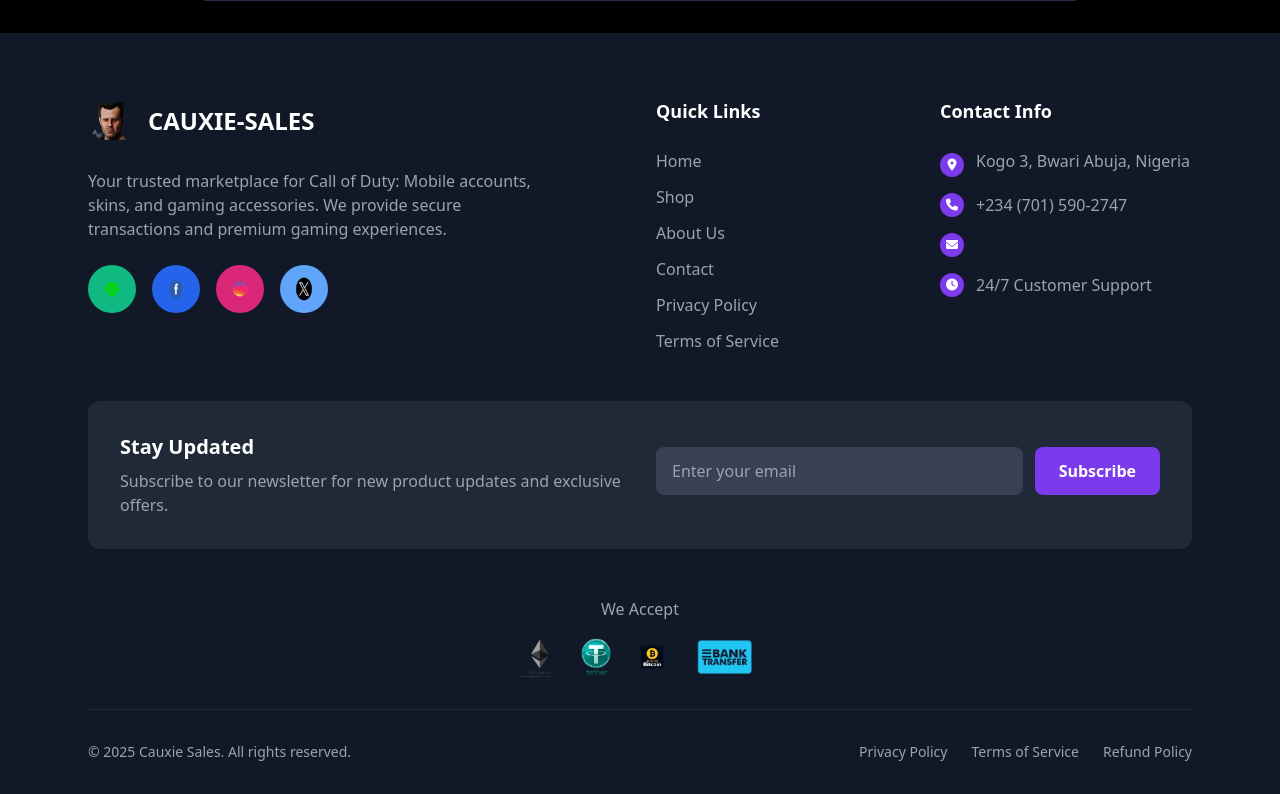
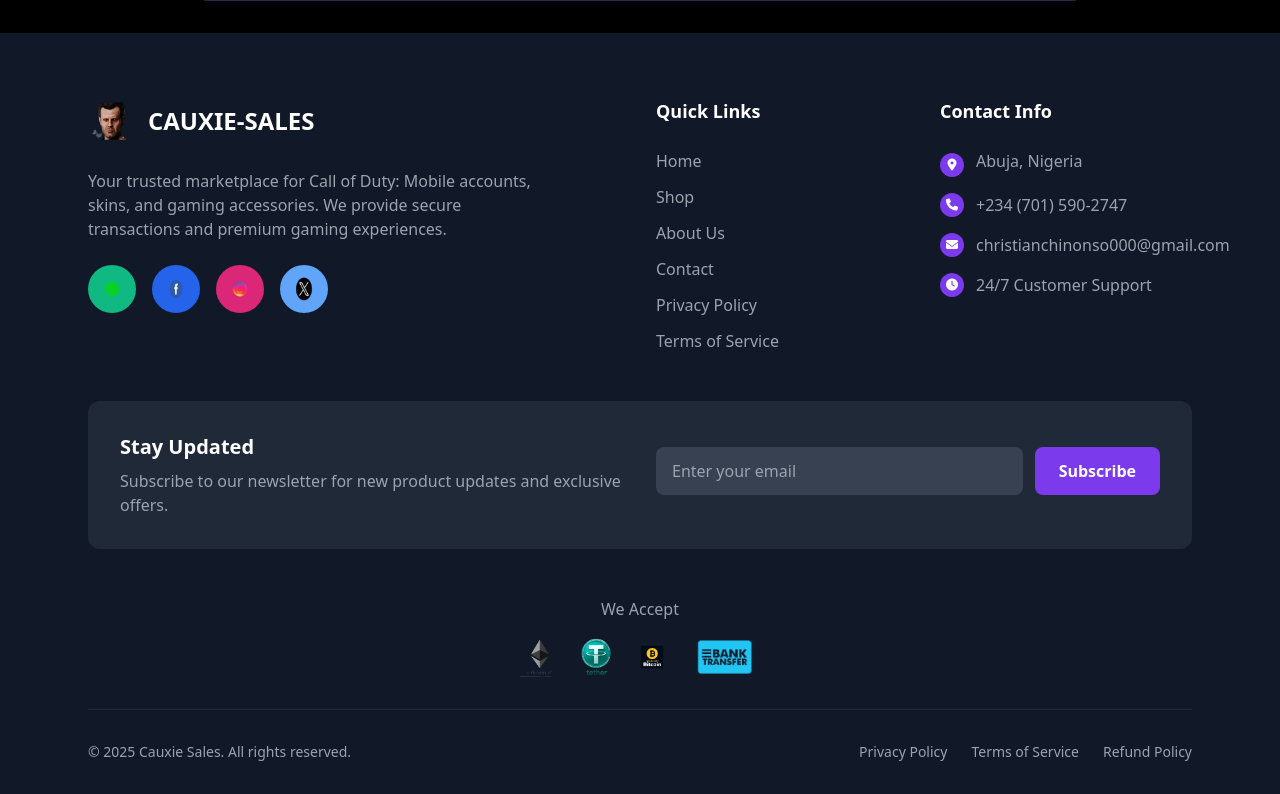
Before and after one commit to cauxie/codmstore, a Django app: page /request/ in a window 1280 px wide. Shown: the part 1873-2667 px from the top of the page. Run offline with Django 5.2, Linux system fonts and the light colour scheme.

Commit message:
Update request.html

```diff
--- a/accounts/templates/request.html
+++ b/accounts/templates/request.html
@@ -397,7 +397,7 @@
             <div class="w-6 h-6 bg-purple-600 rounded-full flex items-center justify-center mr-3 mt-1 flex-shrink-0">
               <i class="fa-solid fa-location-dot text-xs text-white"></i>
             </div>
-            <p class="text-gray-400">Kogo 3, Bwari Abuja, Nigeria</p>
+            <p class="text-gray-400">Abuja, Nigeria</p>
           </div>
           <div class="flex items-center">
             <div class="w-6 h-6 bg-purple-600 rounded-full flex items-center justify-center mr-3 flex-shrink-0">
@@ -409,7 +409,7 @@
             <div class="w-6 h-6 bg-purple-600 rounded-full flex items-center justify-center mr-3 flex-shrink-0">
               <i class="fa-solid fa-envelope text-xs text-white"></i>
             </div>
-            <a href="christianchinonso000@gmail.com" class="text-gray-400 hover:text-white transition duration-300"></a>
+            <a href="christianchinonso000@gmail.com" class="text-gray-400 hover:text-white transition duration-300">christianchinonso000@gmail.com</a>
           </div>
           <div class="flex items-center">
             <div class="w-6 h-6 bg-purple-600 rounded-full flex items-center justify-center mr-3 flex-shrink-0">
```
